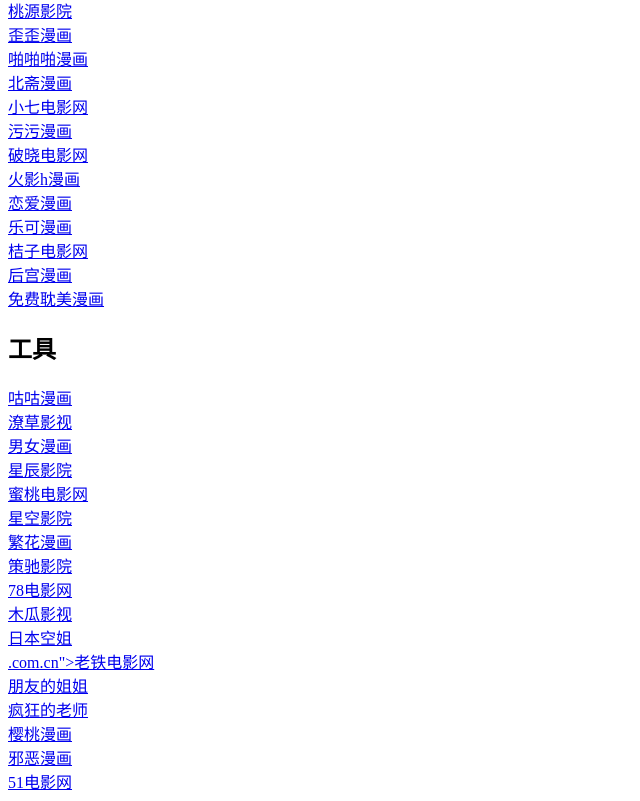
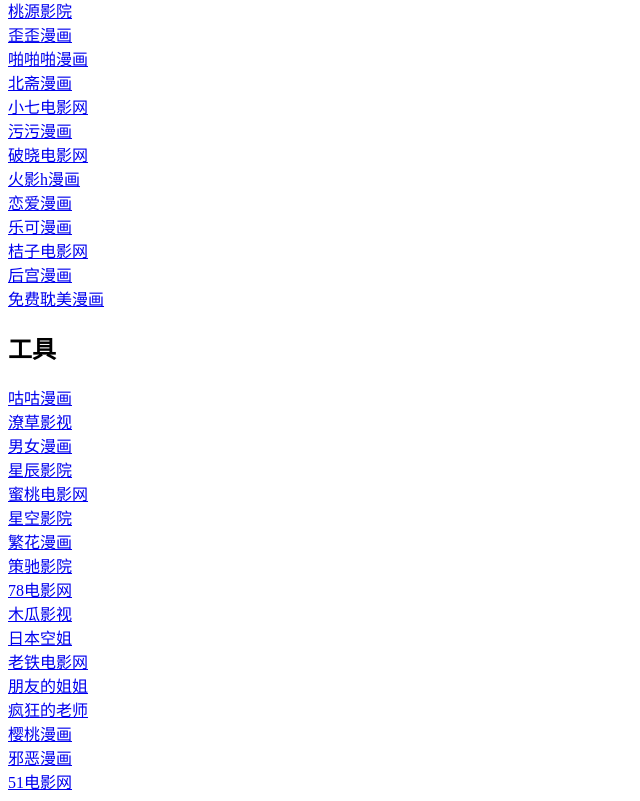
Before and after one commit to zhenqianfawangzhidaohang/zhenqianfawangzhidaohang.github.io, a plain HTML site: page index.html in a window 1280 px wide. Shown: the part 1162-1963 px from the top of the page, without its empty margins (0-640 px from the left). Drawn offline with Linux system fonts and the light colour scheme.

Commit message:
Update index.html

```diff
--- a/index.html
+++ b/index.html
@@ -81,7 +81,7 @@
 <a href="https://78dianyingwang-top.com.cn">78电影网</a><br>
 <a href="https://muguayingshi-gw.com.cn">木瓜影视</a><br>
 <a href="https://ribenkongjie-wap.com.cn">日本空姐</a><br>
-<a href="https://www.laotiedianyingwang-cn">.com.cn">老铁电影网</a><br>
+<a href="https://www.laotiedianyingwang-cn.com.cn">老铁电影网</a><br>
 <a href="https://www.pengyoudejiejie-mip.com.cn">朋友的姐姐</a><br>
 <a href="https://fengkuangdelaoshi-app.com.cn">疯狂的老师</a><br>
 <a href="https://yingtaomanhua-h5.com.cn">樱桃漫画</a><br>
```
